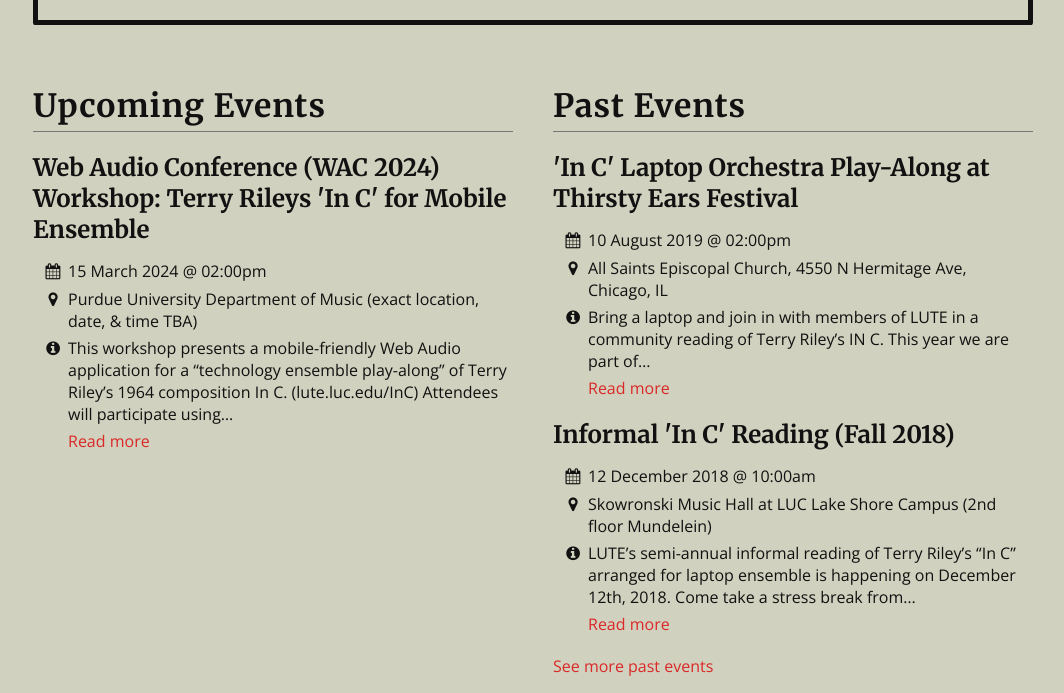
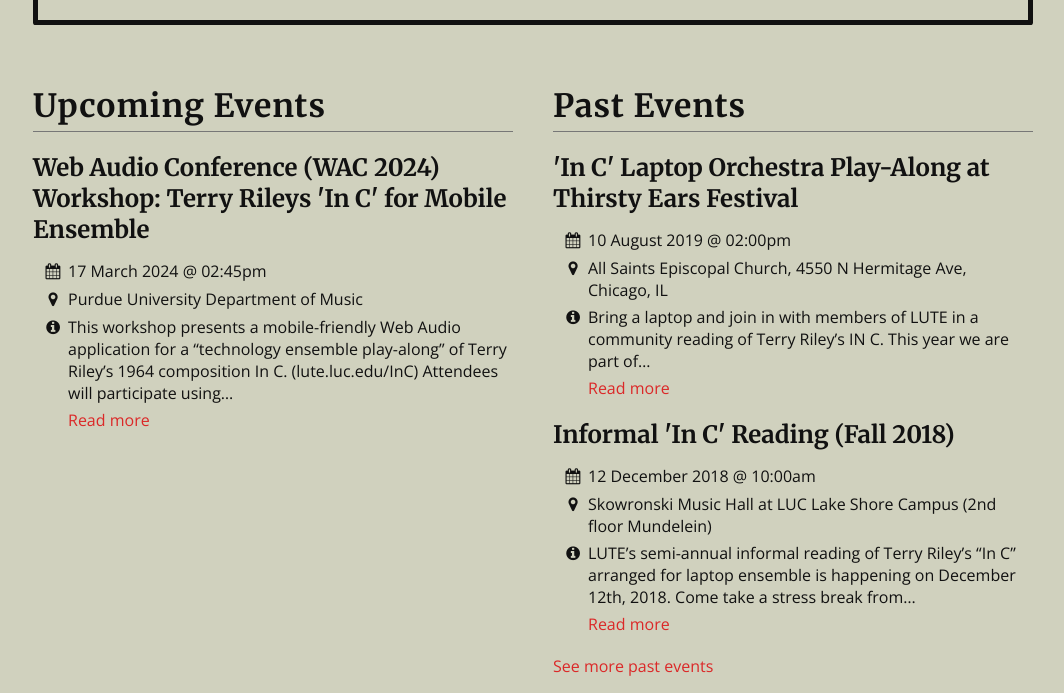
Before and after one commit to loyola-university-tech-ensemble/loyola-university-tech-ensemble.github.io, a Jekyll site: the page built from index.md, in a window 1280 px wide and 900 px high, scrolled down 476 px, cut to the strip 0-693 px from the top of the window. Shown: the whole strip, without its empty margins (107-1171 px from the left). Built offline with Jekyll 4.4.1, drawn with Linux system fonts in a browser that asks for light colours.

Commit message:
Update events.yml

```diff
--- a/_data/events.yml
+++ b/_data/events.yml
@@ -1,7 +1,7 @@
 - event:
   title: "Web Audio Conference (WAC 2024) Workshop: Terry Rileys 'In C' for Mobile Ensemble"
-  date: 2024-03-15T14:00:00Z
-  location: 'Purdue University Department of Music (exact location, date, & time TBA)'
+  date: 2024-03-17T14:45:00Z
+  location: 'Purdue University Department of Music'
   description: >
     This workshop presents a mobile-friendly Web Audio application for a “technology ensemble play-along” of Terry Riley’s 1964 composition In C. (lute.luc.edu/InC) Attendees will participate using web-enabled devices as musical instruments. We hope to demonstrate an accessible music technology experience that relies on face-to-face interaction within a shared space. In this all-electronic implementation, no special musical or technical expertise is required.
 
```
